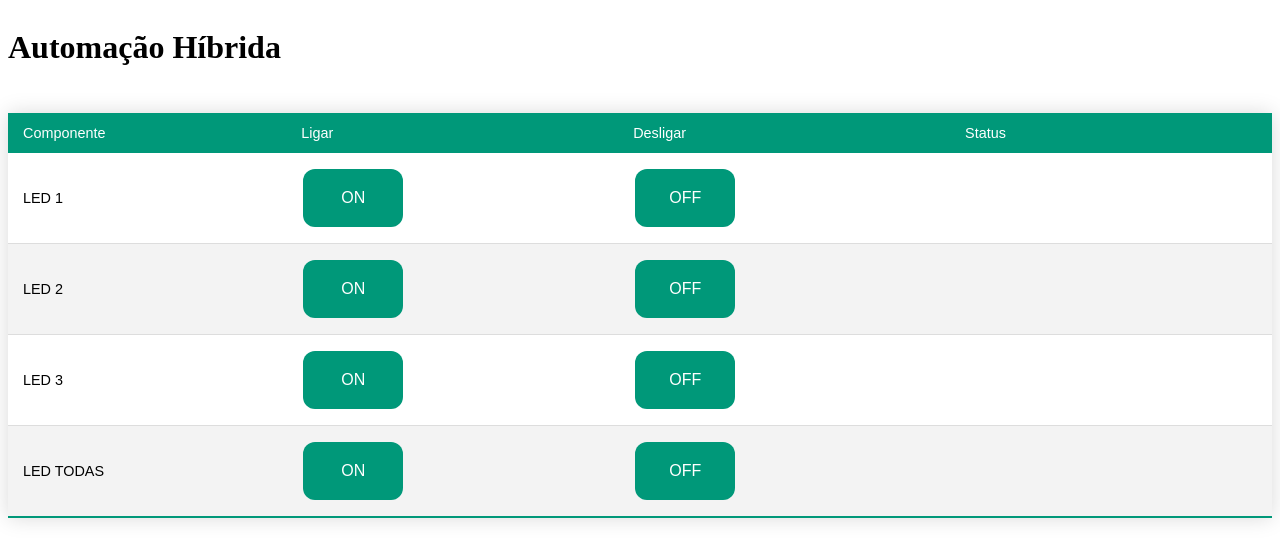
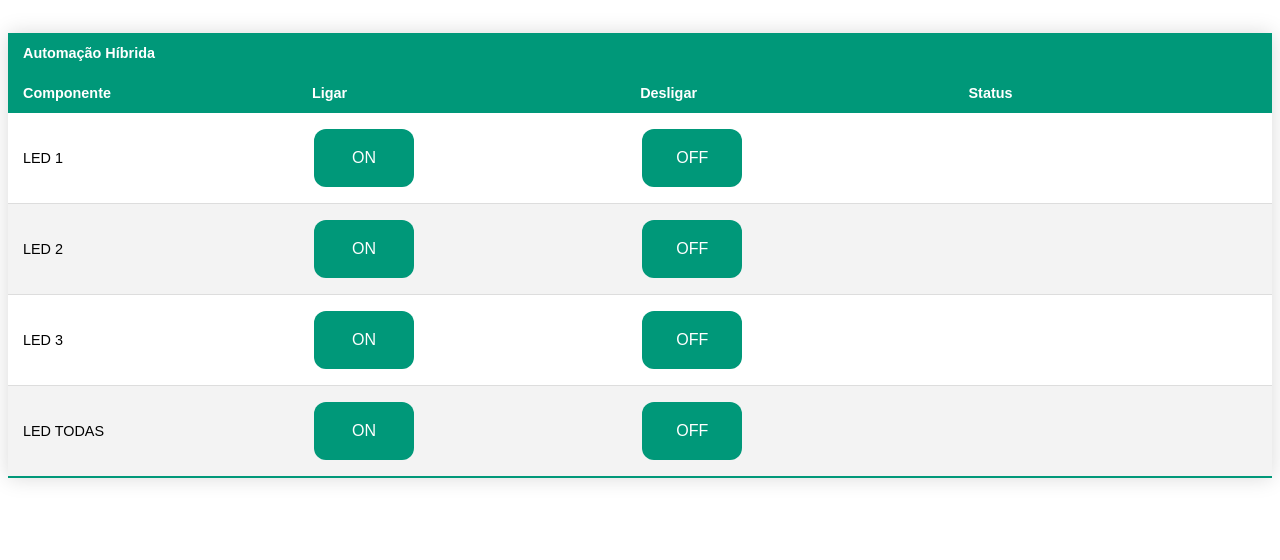
Before and after one commit to douglasrosa16/automacao-hibrida-arduino, a plain HTML site: page index.html in a window 1280 px wide. Drawn offline with Linux system fonts and the light colour scheme.

Commit message:
Update index.html

```diff
--- a/index.html
+++ b/index.html
@@ -1,7 +1,7 @@
 <html>
 
 <head>
-  <meta http-equiv='refresh' content='3'>
+  <!-- <meta http-equiv='refresh' content='3'> -->
   <style>
     .main {
       display: flex;
@@ -76,15 +76,19 @@
 
 <body>
   <div class="main">
-    <h1 class="titulo">Automação Híbrida</h1>
-
     <table class="styled-table">
-      <thead class="active-row">
-        <td>Componente</td>
-        <td>Ligar</td>
-        <td>Desligar</td>
-        <td>Status</td>
+      <thead>
+        <tr>
+          <th colspan="4">Automação Híbrida</th>
+        </tr>
+        <tr class="active-row">
+          <th>Componente</th>
+          <th>Ligar</th>
+          <th>Desligar</th>
+          <th>Status</th>
+        </tr>
       </thead>
+      <tbody>
         <tr>
           <td>LED 1</td>
           <td><a href="led1on" target="myIframe1"> <button> ON </button> </a></td>
@@ -109,6 +113,8 @@
           <td><a href="ledtodasof" target="myIframe4"> <button> OFF </button> </a></td>
           <td><iframe name="myIframe4" frameborder="0" scrolling="0" width="100px" height="30px"></iframe></td>
         </tr>
+      </tbody>
+
     </table>
   </div>
 
```
Lines whose indentation alone changed are shown as unchanged.
